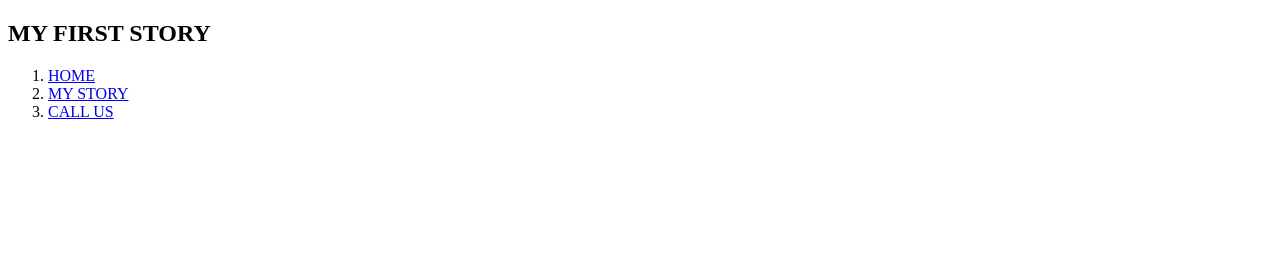
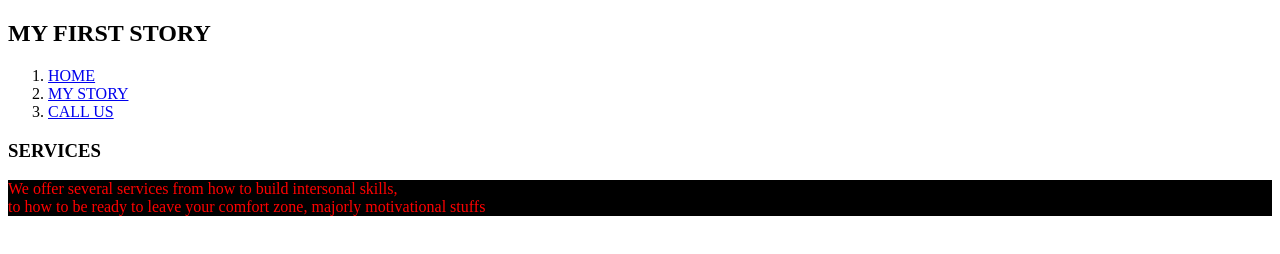
Before and after one commit to Tee-Coder/FIRSTASSIGNMENT, a plain HTML site: page FIRSTASSIGNMENT.html in a window 1280 px wide. Drawn offline with Linux system fonts and the light colour scheme; files that its build step writes are made by us from their sources.

Commit message:
added web files

```diff
--- a/CSS/main.css
+++ b/CSS/main.css
@@ -0,0 +1,3 @@
+p{
+    color: red; background-color: black;
+}
--- a/FIRSTASSIGNMENT.html
+++ b/FIRSTASSIGNMENT.html
@@ -1,10 +1,13 @@
 <!DOCTYPE html>
 <html>
 <head>
+    <link href = "./main.css" rel = "stylesheet">
 <title>MY FIRST ASSIGNMENT</title>
 </head>
 
 <body>
+
+
     <h2> MY FIRST STORY  </h2>
 <ol>
 <li>
@@ -21,6 +24,13 @@
 
 </ol>
 
+<div role ="complementary">
+    <h3>SERVICES</h3>
+    <P>We offer several services from how to build intersonal skills, <br>to how to be ready to leave your comfort zone, majorly motivational stuffs </P>
+
+
+</div>
+
 </body>
 
 </html>
```
Also changed, not shown: contactme.html (+1 -2 lines).
